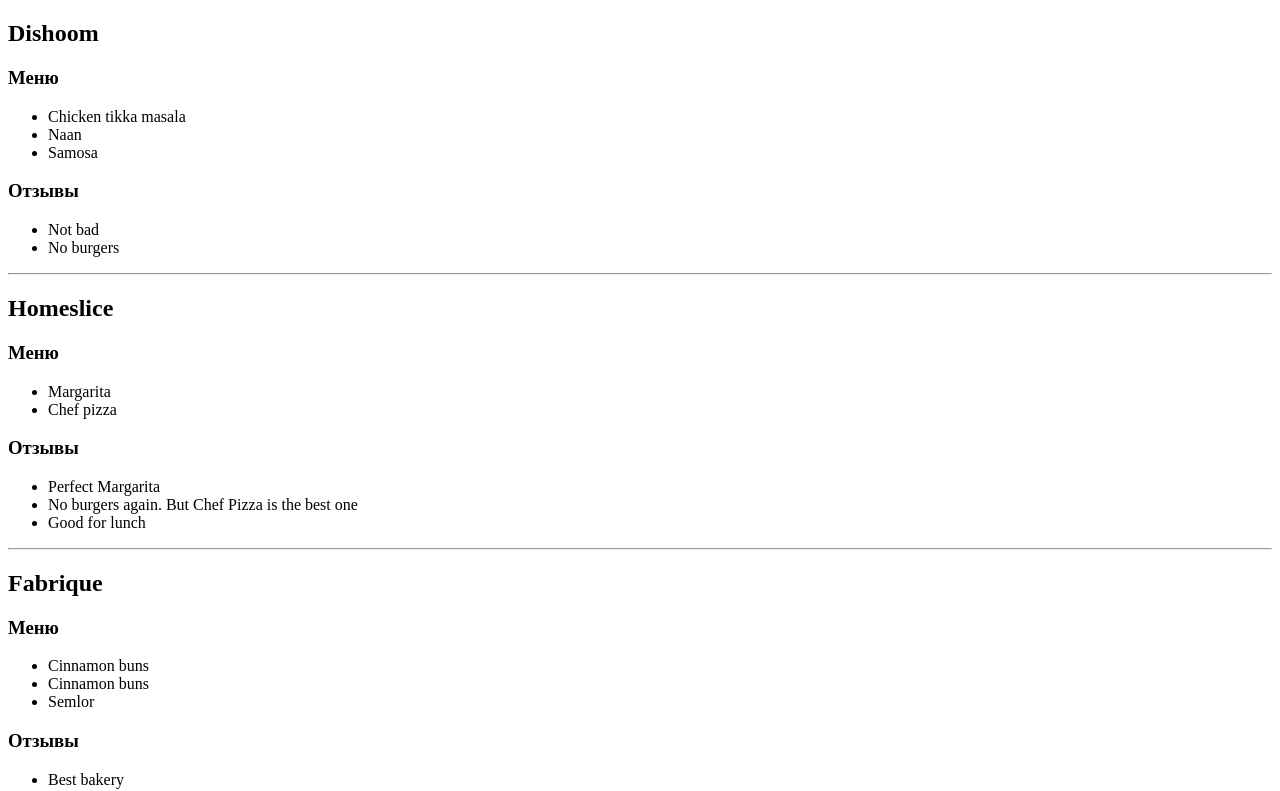
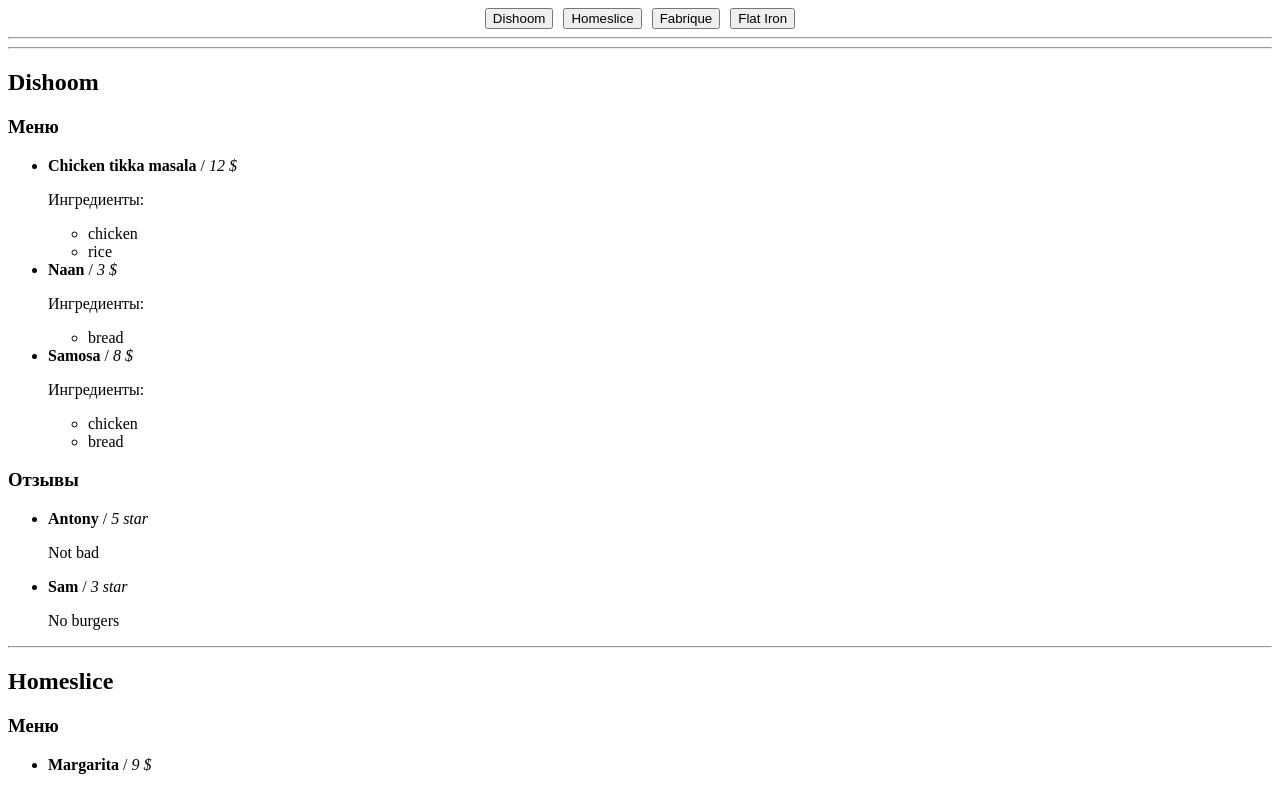
Before and after one commit to ZirIlias/react-restaurant, a React (Vite) app: page / in a window 1280 px wide. Shown: the top 791 px of the page. Built offline with nearby package versions, Linux system fonts and the light colour scheme.

Commit message:
make restaurants page

```diff
--- /dev/null
+++ b/src/App.jsx
@@ -0,0 +1,9 @@
+import RestaurantsPage from "./pages/restaurants-page/RestaurantsPage"
+
+const App = ( {restaurants} ) => {
+  return (
+    <RestaurantsPage restaurants={restaurants} />
+  )
+}
+
+export default App;
--- /dev/null
+++ b/src/components/restaurant/Restaurant.jsx
@@ -0,0 +1,32 @@
+const Restaurant = ( { restaurant: {name, menu, reviews} } ) => {
+	return <div>
+       <h2>{ name }</h2>
+       <h3>Меню</h3>
+       <ul>
+	       	{menu.map( ( {id, name, price, ingredients}) => (
+	         <li key={id}>
+	         	<strong>{ name }</strong> / <i>{price} $</i>
+	         	<p>Ингредиенты:</p>
+	         	<ul>
+			       	{ingredients.map( (ingredient, index) => (
+	         			<li key={`${id}-${index}`}>
+			       			{ingredient}
+			         	</li>
+			       	))}
+	         	</ul>
+	         </li>
+	       	))}
+       </ul>
+       <h3>Отзывы</h3>
+       <ul>
+	       	{reviews.map( ( {id, user, text, rating}) => (
+	         <li key={id}>
+	         	<p><strong>{ user }</strong> / <i>{rating} star</i></p>
+	         	<p>{text}</p>
+	         </li>
+	       	))}
+       </ul>
+     </div>
+}
+
+export default Restaurant;
--- /dev/null
+++ b/src/components/restaurants/Restaurants.jsx
@@ -0,0 +1,11 @@
+import Button from "../../ui/button/Button";
+
+const Restaurants = ( {restaurants} ) => {
+    return <div style={{display: 'flex', justifyContent: 'center', gap: '10px'}}>
+        {restaurants.map((restaurant) => (
+                <Button key={restaurant.id} value={restaurant.name} />
+        ))}
+    </div>;
+}
+
+export default Restaurants;
--- a/src/main.jsx
+++ b/src/main.jsx
@@ -1,70 +1,8 @@
 import React from 'react'
-import ReactDOM from 'react-dom'
+import ReactDOM from 'react-dom/client'
 import { restaurants } from './constants/mock';
+import App from './App';
 
 const root = ReactDOM.createRoot( document.getElementById('root') );
 
-root.render(
-  <div>
-    <div>
-      <h2>{ restaurants[0].name }</h2>
-      <h3>Меню</h3>
-      <ul>
-        <li>{ restaurants[0].menu[0].name }</li>
-        <li>{ restaurants[0].menu[1].name }</li>
-        <li>{ restaurants[0].menu[2].name }</li>
-      </ul>
-      <h3>Отзывы</h3>
-      <ul>
-        <li>{ restaurants[0].reviews[0].text }</li>
-        <li>{ restaurants[0].reviews[1].text }</li>
-      </ul>
-    </div>
-    <hr/>
-
-    <div>
-      <h2>{ restaurants[1].name }</h2>
-      <h3>Меню</h3>
-      <ul>
-        <li>{ restaurants[1].menu[0].name }</li>
-        <li>{ restaurants[1].menu[1].name }</li>
-      </ul>
-      <h3>Отзывы</h3>
-      <ul>
-        <li>{ restaurants[1].reviews[0].text }</li>
-        <li>{ restaurants[1].reviews[1].text }</li>
-        <li>{ restaurants[1].reviews[2].text }</li>
-      </ul>
-    </div>
-    <hr/>
-
-    <div>
-      <h2>{ restaurants[2].name }</h2>
-      <h3>Меню</h3>
-      <ul>
-        <li>{ restaurants[2].menu[0].name }</li>
-        <li>{ restaurants[2].menu[0].name }</li>
-        <li>{ restaurants[2].menu[1].name }</li>
-      </ul>
-      <h3>Отзывы</h3>
-      <ul>
-        <li>{ restaurants[2].reviews[0].text }</li>
-      </ul>
-    </div>
-    <hr/>
-
-    {React.createElement("div", {}, [
-      React.createElement( "h2", {}, restaurants[3].name),
-      React.createElement("h3", {}, "Меню"),
-      React.createElement("ul", {}, [
-        React.createElement("li", {}, restaurants[3].menu[0].name),
-        React.createElement("li", {}, restaurants[3].menu[1].name)
-      ]),
-      React.createElement("h3", {}, "Отзывы"),
-      React.createElement("ul", {}, [
-        React.createElement("li", {}, restaurants[3].reviews[0].text),
-        React.createElement("li", {}, restaurants[3].reviews[1].text)
-      ])
-      ] )}
-  </div>
-);
+root.render(<App restaurants={restaurants}/>);
--- /dev/null
+++ b/src/pages/restaurants-page/RestaurantsPage.jsx
@@ -0,0 +1,25 @@
+import React from "react";
+import Restaurant from "../../components/restaurant/Restaurant";
+import Restaurants from "../../components/restaurants/Restaurants";
+
+const RestaurantsPage = ( {restaurants}) => {
+
+	const restaurantsMainInfo = restaurants.map( ({id, name}) => { return {id, name} });
+
+	return <div>
+		<Restaurants restaurants={restaurantsMainInfo} />
+
+		<hr /><hr />
+
+		<div>
+			{restaurants.map( (restaurant, index) => (
+				<React.Fragment key={restaurant.id}>
+					<Restaurant restaurant={restaurant}/>
+					{index < restaurants.length-1 && <hr/>}
+				</React.Fragment>
+			))}
+		</div>
+	</div>;
+}
+
+export default RestaurantsPage;
--- /dev/null
+++ b/src/ui/button/Button.jsx
@@ -0,0 +1,5 @@
+const Button = ( {value} ) => {
+	return <button>{value}</button>;
+}
+
+export default Button;
```
Also changed, not shown: .eslintrc.cjs.
